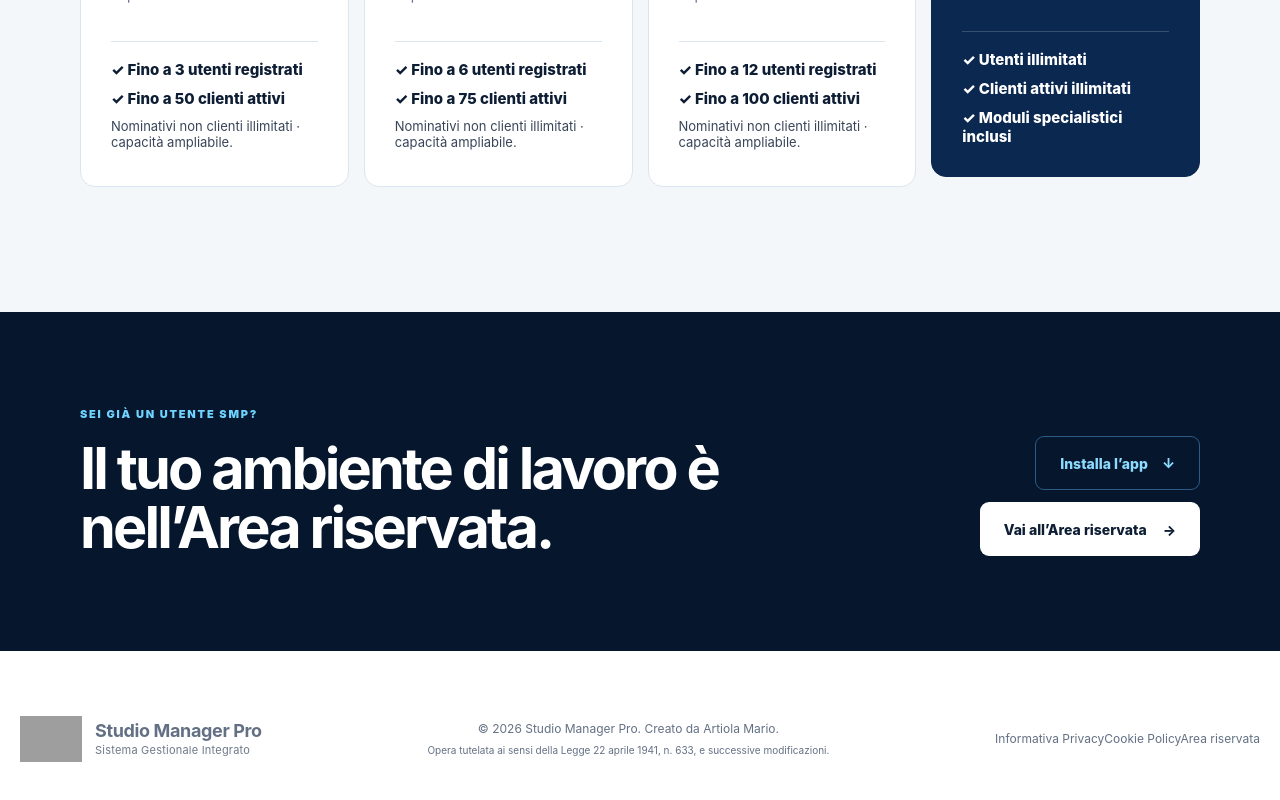
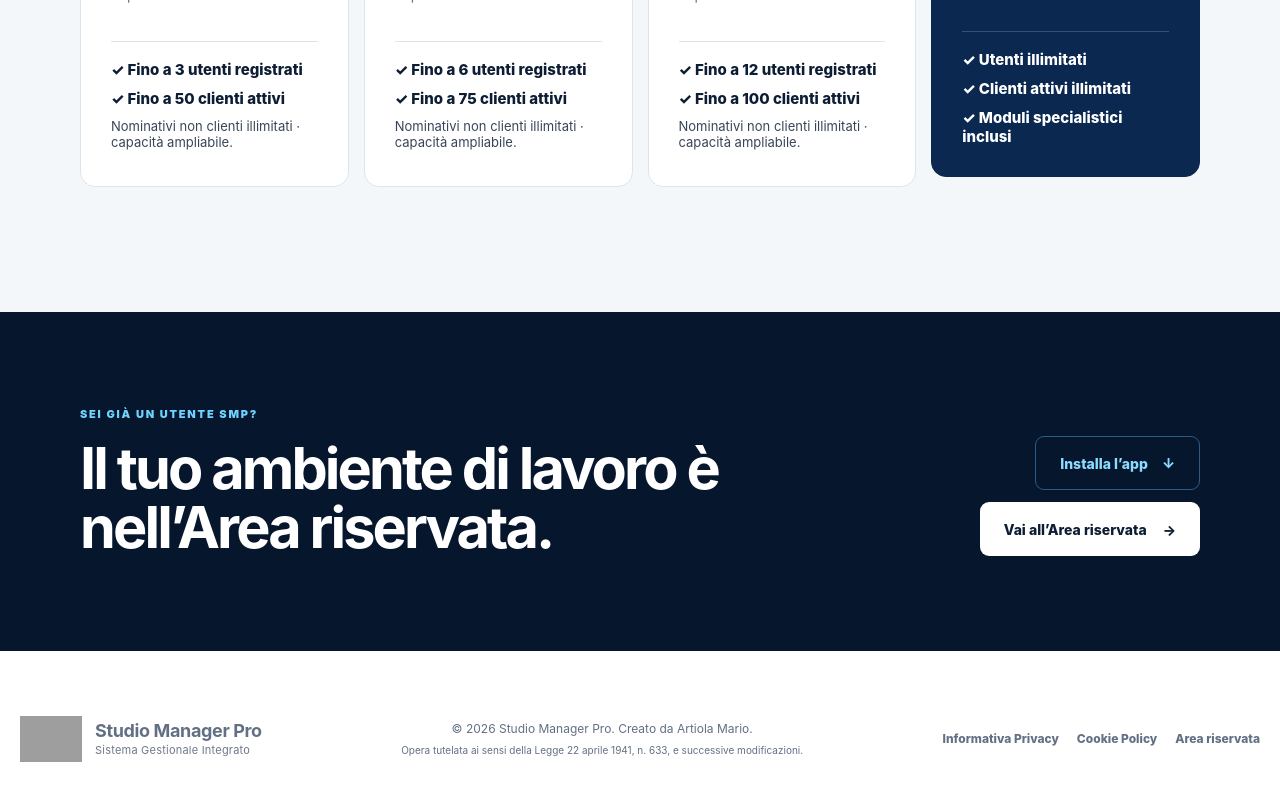
Before and after one commit to martiola68/studio-manager-pro-web, a Next.js app: page / in a window 1280 px wide. Shown: the part 6293-7093 px from the top of the page. Built offline with nearby package versions, Linux system fonts and the light colour scheme; grey boxes are pictures that could not be loaded.

Commit message:
Stilizza footer legale e pagine informative

```diff
--- a/src/app/globals.css
+++ b/src/app/globals.css
@@ -334,3 +334,21 @@ footer > a { font-weight: 800; }
   .accessCopy h1 { font-size: 46px; }
   .accessFooter { padding: 35px 0; flex-direction: column; align-items: flex-start; }
 }
+
+.footerLinks { display:flex; align-items:center; justify-content:flex-end; gap:18px; font-weight:800; white-space:nowrap; }
+.footerLinks a:hover { color:var(--blue); }
+.legalPage { min-height:100vh; padding:0 20px 80px; background:#f4f7fa; }
+.legalTop { width:min(980px,100%); margin:0 auto; padding:34px 0 22px; }
+.legalBack { color:var(--blue2); font-size:13px; font-weight:800; }
+.legalCard { width:min(980px,100%); margin:0 auto; padding:58px 70px; background:white; border:1px solid var(--line); border-radius:18px; box-shadow:0 18px 50px rgba(13,29,52,.07); }
+.legalCard h1 { color:var(--ink); font-size:clamp(42px,6vw,64px); line-height:1; }
+.legalCard h2 { margin:38px 0 10px; color:var(--ink); font-size:21px; }
+.legalCard p { color:#526178; font-size:15px; line-height:1.8; }
+.legalCard a { color:var(--blue2); text-decoration:underline; text-underline-offset:3px; }
+.legalIntro { margin:24px 0 42px; font-size:17px !important; }
+.legalUpdated { margin-top:45px; padding-top:20px; border-top:1px solid var(--line); font-size:12px !important; }
+@media (max-width:760px) {
+  .footerLinks { flex-wrap:wrap; justify-content:flex-start; gap:12px 18px; }
+  .legalPage { padding-left:12px; padding-right:12px; }
+  .legalCard { padding:38px 24px; }
+}
```
